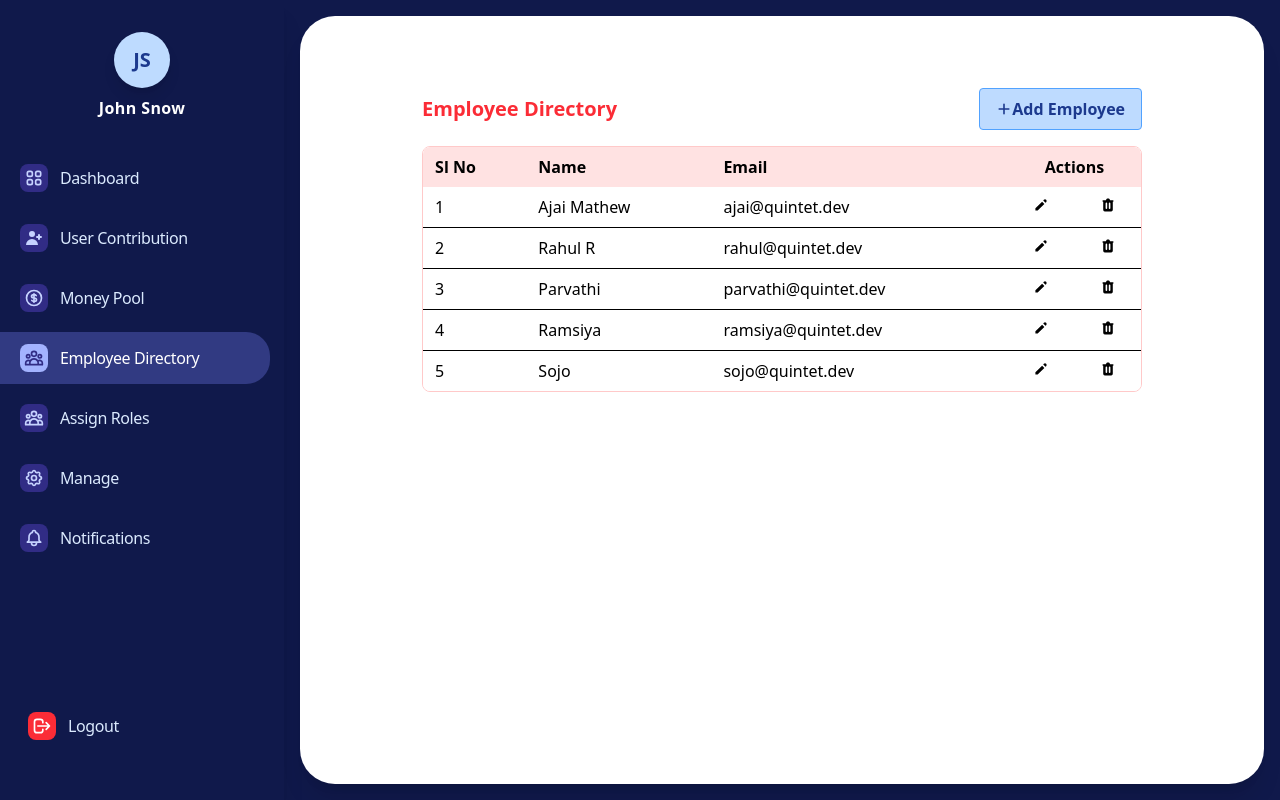
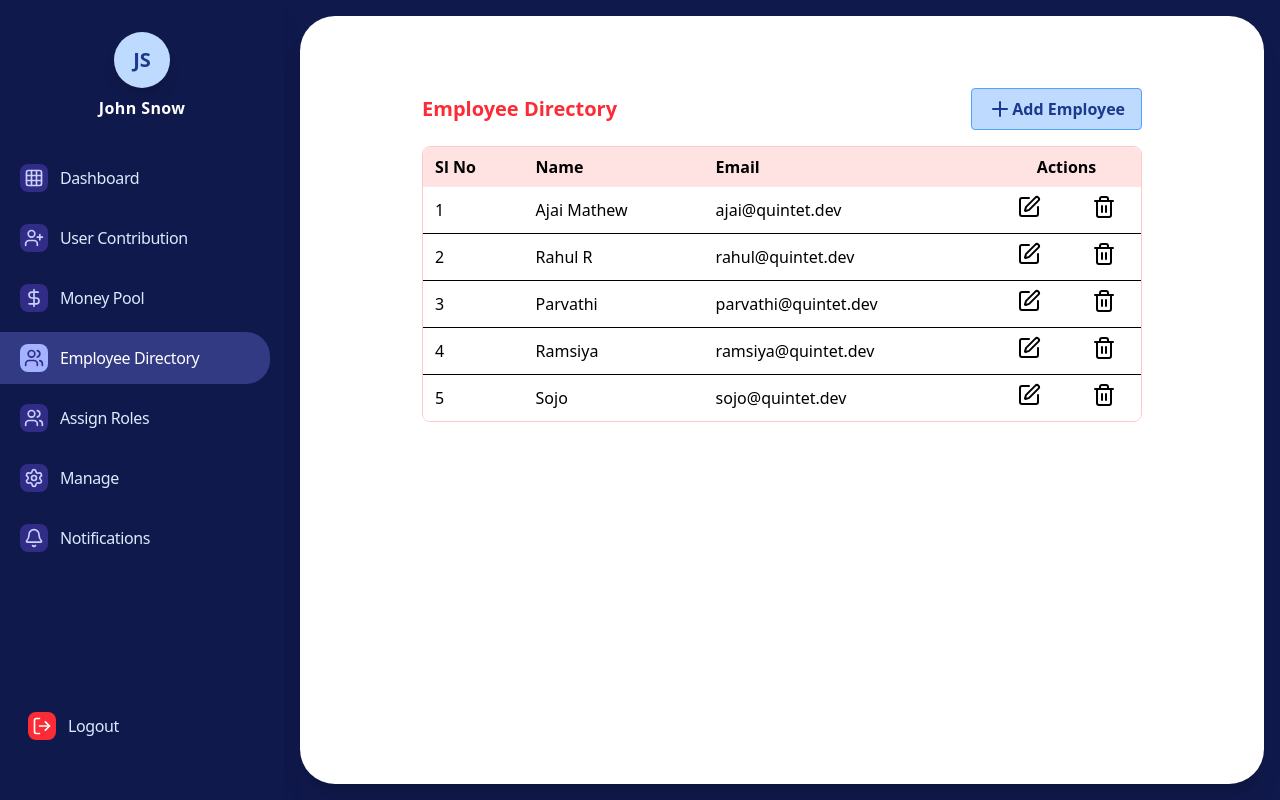
Before and after one commit to rahulbeyondcode/Snacks-Planner, a React (Vite) app in the folder Frontend/: page /employee-directory in a window 1280 px wide. Built offline with nearby package versions, Linux system fonts and the light colour scheme.

Commit message:
Type files refactored and icons updated

```diff
--- a/Frontend/package.json
+++ b/Frontend/package.json
@@ -10,16 +10,15 @@
     "preview": "vite preview"
   },
   "dependencies": {
-    "@heroicons/react": "^2.2.0",
     "@hookform/error-message": "^2.0.1",
     "@hookform/resolvers": "^5.1.1",
     "@reduxjs/toolkit": "^2.8.2",
     "@tailwindcss/vite": "^4.1.11",
     "dayjs": "^1.11.13",
+    "lucide-react": "^0.536.0",
     "react": "^19.1.0",
     "react-dom": "^19.1.0",
     "react-hook-form": "^7.60.0",
-    "react-icons": "^5.5.0",
     "react-multi-date-picker": "^4.5.2",
     "react-router-dom": "^7.6.3",
     "react-select": "^5.10.2",
--- a/Frontend/src/features/employee-directory/index.tsx
+++ b/Frontend/src/features/employee-directory/index.tsx
@@ -1,5 +1,5 @@
+import { Edit, Plus, Trash2 } from "lucide-react";
 import React, { useState } from "react";
-import { HiPencil, HiPlus, HiTrash } from "react-icons/hi";
 
 import AddEditEmployeeModal from "features/employee-directory/components/add-edit-employee-modal";
 import DataTable, {
@@ -49,13 +49,13 @@ const EmployeeDirectory: React.FC = () => {
   // Table action configuration
   const actions: TableAction<Employee>[] = [
     {
-      icon: <HiPencil />,
+      icon: <Edit />,
       onClick: (employee: Employee) => handleEdit(employee.id),
       className: "hover:text-blue-500",
       title: "Edit Employee",
     },
     {
-      icon: <HiTrash />,
+      icon: <Trash2 />,
       onClick: (employee: Employee) => handleDelete(employee.id),
       className: "hover:text-red-500",
       title: "Delete Employee",
@@ -97,7 +97,7 @@ const EmployeeDirectory: React.FC = () => {
             setIsModalOpen(true);
           }}
         >
-          <HiPlus /> Add Employee
+          <Plus /> Add Employee
         </button>
       </div>
 
--- a/Frontend/src/features/money-pool/store/money-pool-store.ts
+++ b/Frontend/src/features/money-pool/store/money-pool-store.ts
@@ -1,6 +1,9 @@
 import { create } from "zustand";
 
-import type { BlockedFundType, MoneyPoolType } from "features/money-pool/types";
+import type {
+  BlockedFundType,
+  MoneyPoolType,
+} from "features/money-pool/helpers/money-pool-types";
 
 type MoneyPoolState = {
   pool: MoneyPoolType;
--- a/Frontend/src/features/role-management/components/group-role-form.tsx
+++ b/Frontend/src/features/role-management/components/group-role-form.tsx
@@ -1,4 +1,5 @@
 import { yupResolver } from "@hookform/resolvers/yup";
+import { ArchiveX } from "lucide-react";
 import React from "react";
 import {
   Controller,
@@ -6,14 +7,16 @@ import {
   useFieldArray,
   useForm,
 } from "react-hook-form";
-import { HiOutlineArchiveBoxXMark } from "react-icons/hi2";
 import { v4 as uuidv4 } from "uuid";
 
 import { MultiSelect } from "shared/components/form-components/multi-select";
 import Button from "shared/components/save-button";
 
 import { schema } from "features/role-management/components/form-config";
-import type { Employee, Group } from "features/role-management/types";
+import type {
+  Employee,
+  Group,
+} from "features/role-management/helpers/role-management-types";
 
 // Mock employee data (replace with API integration later)
 const initialEmployees: Employee[] = [
@@ -131,7 +134,7 @@ const GroupRoleForm: React.FC = () => {
                         remove(index);
                       }}
                     >
-                      <HiOutlineArchiveBoxXMark />
+                      <ArchiveX />
                     </Button>
                   </div>
                 </div>
--- a/Frontend/src/features/user-contribution/components/employee-contribution-list.tsx
+++ b/Frontend/src/features/user-contribution/components/employee-contribution-list.tsx
@@ -1,7 +1,7 @@
 import React from "react";
 
 import EmployeeContributionRow from "features/user-contribution/components/employee-contribution-row";
-import type { EmployeeContribution } from "features/user-contribution/type";
+import type { EmployeeContribution } from "features/user-contribution/helpers/user-contribution-type";
 
 type EmployeeContributionListProps = {
   employees: EmployeeContribution[];
--- a/Frontend/src/features/user-contribution/components/employee-contribution-row.tsx
+++ b/Frontend/src/features/user-contribution/components/employee-contribution-row.tsx
@@ -1,6 +1,6 @@
 import React from "react";
 
-import type { EmployeeContribution } from "features/user-contribution/type";
+import type { EmployeeContribution } from "features/user-contribution/helpers/user-contribution-type";
 
 type EmployeeContributionRowProps = {
   employee: EmployeeContribution;
--- a/Frontend/src/features/user-contribution/index.tsx
+++ b/Frontend/src/features/user-contribution/index.tsx
@@ -4,7 +4,7 @@ import EmployeeContributionList from "features/user-contribution/components/empl
 import FilterBar from "features/user-contribution/components/filter-bar";
 import Button from "shared/components/save-button";
 
-import type { EmployeeContribution } from "features/user-contribution/type";
+import type { EmployeeContribution } from "features/user-contribution/helpers/user-contribution-type";
 
 const initialEmployees: EmployeeContribution[] = [
   { id: 1, name: "Ajai Mathew", paid: false },
--- a/Frontend/src/shared/components/layout/sidebar.tsx
+++ b/Frontend/src/shared/components/layout/sidebar.tsx
@@ -1,27 +1,27 @@
 import { useAuthStore } from "features/auth/store";
 import {
-  HiOutlineBell,
-  HiOutlineCog,
-  HiOutlineCurrencyDollar,
-  HiOutlineLogout,
-  HiOutlineUserGroup,
-  HiOutlineViewGrid,
-  HiUserAdd,
-} from "react-icons/hi";
+  Bell,
+  DollarSign,
+  Grid3X3,
+  LogOut,
+  Settings,
+  UserPlus,
+  Users,
+} from "lucide-react";
 import { Link, useLocation, useNavigate } from "react-router-dom";
 
 const navItems = [
-  { label: "Dashboard", path: "/dashboard", icon: HiOutlineViewGrid },
-  { label: "User Contribution", path: "/user-contribution", icon: HiUserAdd },
-  { label: "Money Pool", path: "/money-pool", icon: HiOutlineCurrencyDollar },
+  { label: "Dashboard", path: "/dashboard", icon: Grid3X3 },
+  { label: "User Contribution", path: "/user-contribution", icon: UserPlus },
+  { label: "Money Pool", path: "/money-pool", icon: DollarSign },
   {
     label: "Employee Directory",
     path: "/employee-directory",
-    icon: HiOutlineUserGroup,
+    icon: Users,
   },
-  { label: "Assign Roles", path: "/assign-roles", icon: HiOutlineUserGroup },
-  { label: "Manage", path: "/manage", icon: HiOutlineCog },
-  { label: "Notifications", path: "/notifications", icon: HiOutlineBell },
+  { label: "Assign Roles", path: "/assign-roles", icon: Users },
+  { label: "Manage", path: "/manage", icon: Settings },
+  { label: "Notifications", path: "/notifications", icon: Bell },
 ];
 
 const Sidebar = () => {
@@ -81,7 +81,7 @@ const Sidebar = () => {
           className="cursor-pointer flex items-center gap-3 px-5 py-3 focus:outline-none w-full rounded-3xl text-blue-100 hover:bg-red-400/20 hover:text-white transition-colors"
         >
           <span className="flex items-center justify-center w-7 h-7 rounded-lg bg-red-500 text-white">
-            <HiOutlineLogout size={20} />
+            <LogOut size={20} />
           </span>
           <span className="tracking-tight font-sans text-base">Logout</span>
         </button>
--- a/Frontend/vite.config.ts
+++ b/Frontend/vite.config.ts
@@ -17,6 +17,6 @@ export default defineConfig({
     },
   },
   optimizeDeps: {
-    include: ["@heroicons/react/24/outline"],
+    include: ["lucide-react"],
   },
 });
```
Also changed, not shown: Frontend/src/features/money-pool/helpers/money-pool-types.ts (renamed from Frontend/src/features/money-pool/types.ts), Frontend/src/features/role-management/helpers/role-management-types.ts (renamed from Frontend/src/features/role-management/types.ts), Frontend/src/features/user-contribution/helpers/user-contribution-type.ts (renamed from Frontend/src/features/user-contribution/type.ts), 1 other file (tests, documents, lock files or other folders).
